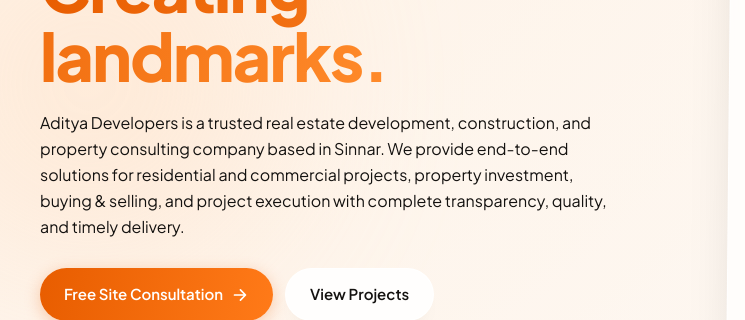
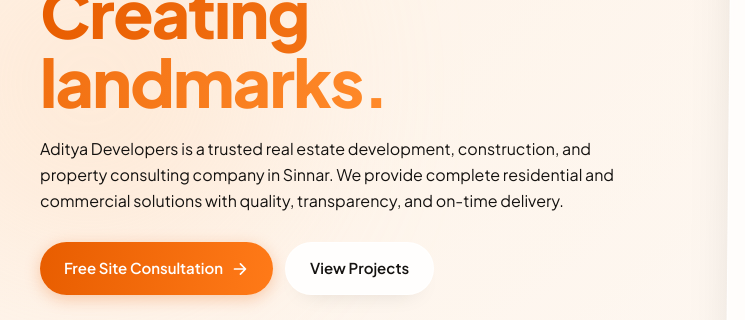
Before and after one commit to amazingcreationsltd/Aditya_Developers, a website: page index.html in a window 1280 px wide. Shown: the part 426-746 px from the top of the page, 0-745 px from the left. Drawn offline with nearby package versions, Linux system fonts and the light colour scheme; grey boxes are pictures that could not be loaded.

Commit message:
chages paragraph

```diff
--- a/index.html
+++ b/index.html
@@ -344,9 +344,8 @@
               <span class="gradient-text">Creating landmarks.</span>
             </h1>
             <p class="mt-5 text-[17px] sm:text-[16px] leading-relaxed max-w-xl black">
-             Aditya Developers is a trusted real estate development, construction, and property consulting company based in Sinnar.
-             We provide end-to-end solutions for residential and commercial projects, property investment, buying & selling, and
-             project execution with complete transparency, quality, and timely delivery.
+             Aditya Developers is a trusted real estate development, construction, and property consulting company in Sinnar.
+             We provide complete residential and commercial solutions with quality, transparency, and on-time delivery.
             </p>
             <div class="flex flex-wrap gap-3 mt-7">
               <a href="#contact"
```
